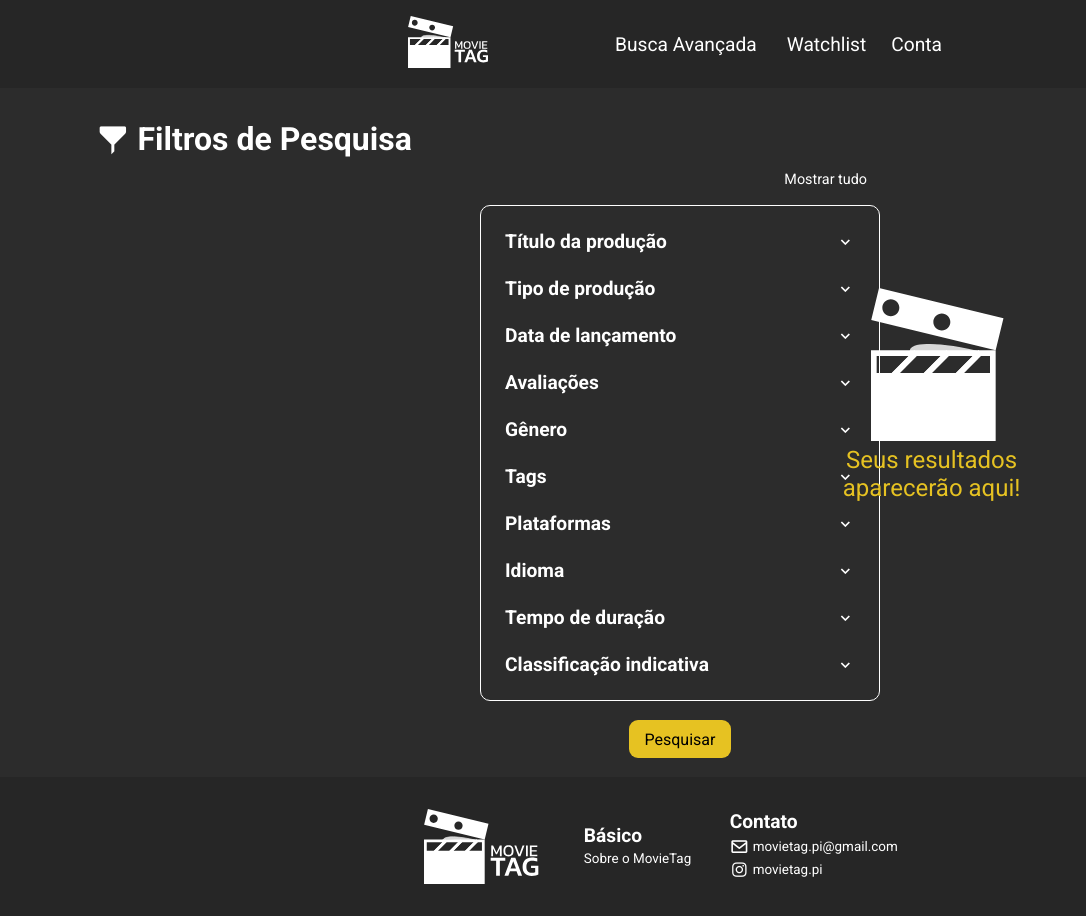
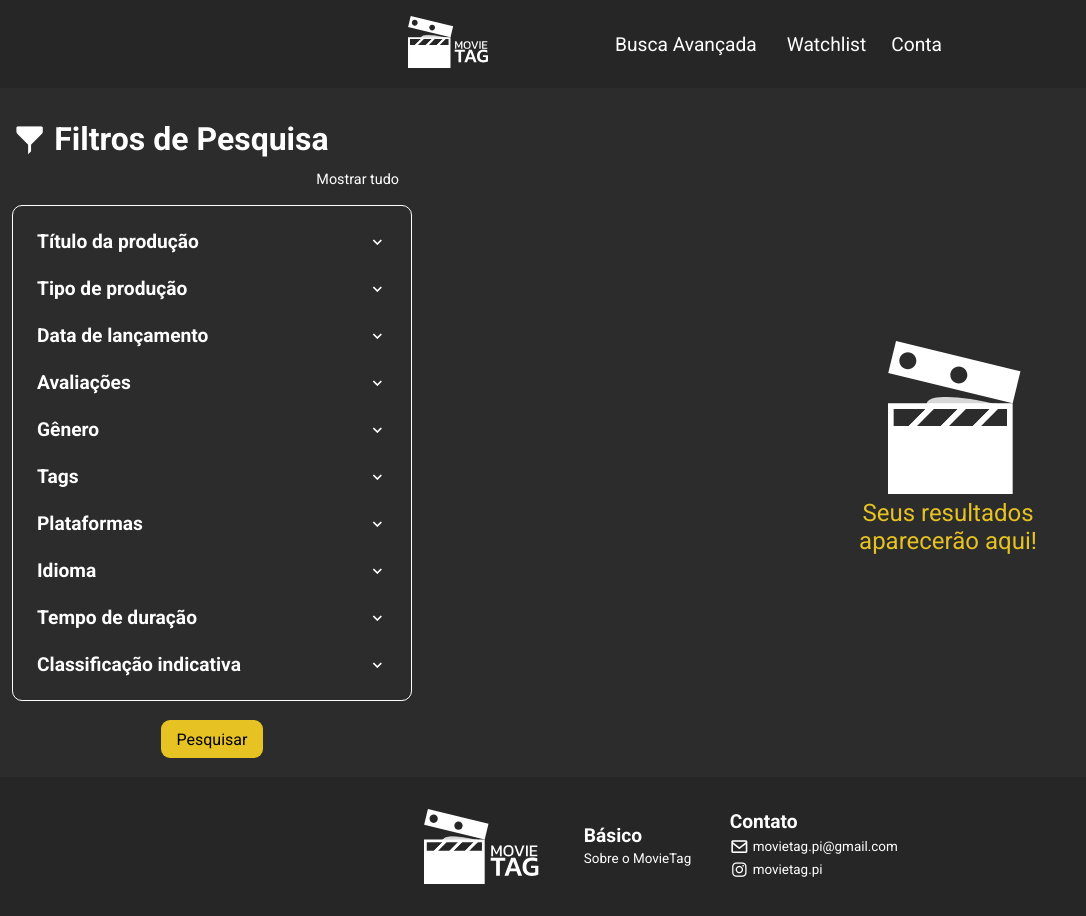
Before and after one commit to movietag/Web, a PHP site: page /buscaAvancada.html in a window 1360 px wide. Shown: the whole page, without its empty margins (0-1086 px from the left). Run offline with PHP 8.4, Linux system fonts and the light colour scheme.

Commit message:
Update busca.css

```diff
--- a/css/busca.css
+++ b/css/busca.css
@@ -1,6 +1,9 @@
+body{
+    box-sizing: content-box;
+}
+
 section {
     color: white;
-    margin: 0 7vw;
 }
 
 /* faz com que a caixa de filtros e o resto aparecam lado a lado */
@@ -242,14 +245,12 @@ input::placeholder{
 
 /*configuracao da imagem que aparece antes da pesquisa*/
 #antesPesquisa{
-    width: 57vw;
+    width: 50em;
+    height: 35em;
     display: flex;
+    align-items: center;
     justify-content: center;
-    align-items: center;
     flex-direction: column;
-    position: absolute;
-    top: 18em;
-    left: 40vw;
 }
 
 #antesPesquisa img{
```
